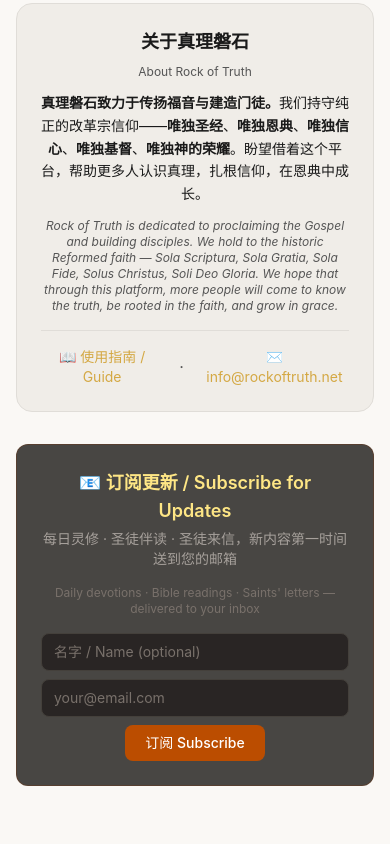
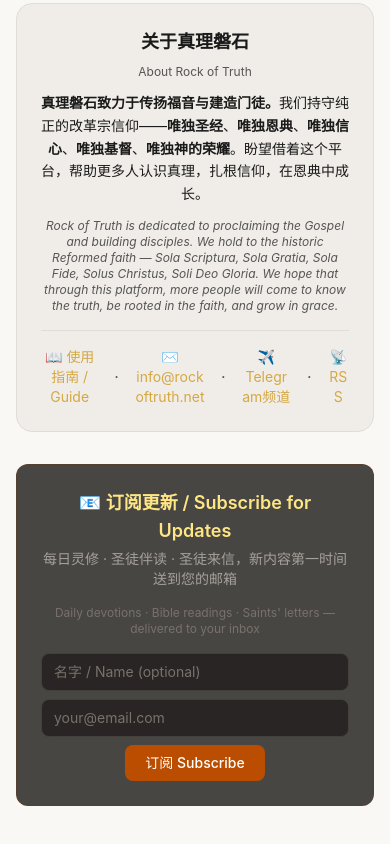
Before and after one commit to dryanlab/gospel-toolkit, a Next.js app in the folder web/: page / in a window 390 px wide. Shown: the part 3369-4213 px from the top of the page. Built offline with nearby package versions, Linux system fonts and the light colour scheme; what opencc-js would draw is missing.

Commit message:
feat: footer telegram+RSS links, wider subscribe name input

```diff
--- a/web/src/app/page.tsx
+++ b/web/src/app/page.tsx
@@ -196,6 +196,14 @@ export default function HomePage() {
           <a href="mailto:info@rockoftruth.net" className="text-sm text-[var(--color-accent)] hover:underline">
             ✉️ info@rockoftruth.net
           </a>
+          <span className="text-[var(--color-text-secondary)]">·</span>
+          <a href="https://t.me/rock_of_truth" target="_blank" rel="noopener noreferrer" className="text-sm text-[var(--color-accent)] hover:underline">
+            ✈️ Telegram频道
+          </a>
+          <span className="text-[var(--color-text-secondary)]">·</span>
+          <a href="/feed.xml" target="_blank" className="text-sm text-[var(--color-accent)] hover:underline">
+            📡 RSS
+          </a>
         </div>
       </div>
 
--- a/web/src/components/SubscribeBar.tsx
+++ b/web/src/components/SubscribeBar.tsx
@@ -57,7 +57,7 @@ export default function SubscribeBar() {
             placeholder="名字 / Name (optional)"
             value={name}
             onChange={(e) => setName(e.target.value)}
-            className="w-full sm:w-32 px-3 py-2 bg-stone-800 border border-stone-700 rounded-lg text-stone-200 placeholder-stone-500 text-sm focus:outline-none focus:border-amber-600"
+            className="w-full sm:w-44 px-3 py-2 bg-stone-800 border border-stone-700 rounded-lg text-stone-200 placeholder-stone-500 text-sm focus:outline-none focus:border-amber-600"
           />
           <input
             type="email"
```
